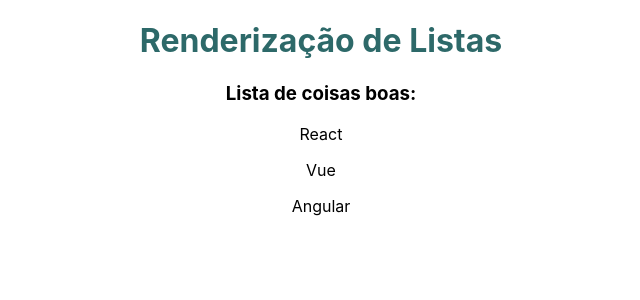
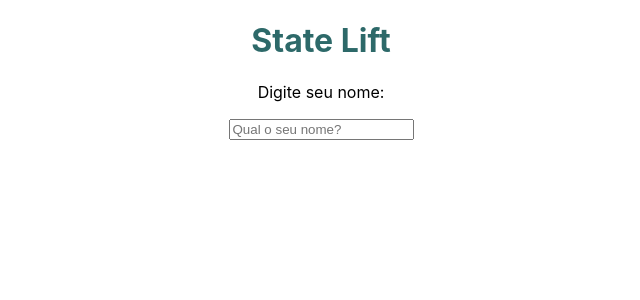
Before and after one commit to monamourdev/simplebudget, a React (Create React App) app in the folder budget/: page / in a window 1280 px wide. Shown: the top 300 px of the page, without its empty margins (319-959 px from the left). Built offline with nearby package versions, Linux system fonts and the light colour scheme.

Commit message:
Feat: state lift

```diff
--- a/budget/src/App.js
+++ b/budget/src/App.js
@@ -1,13 +1,16 @@
 import './App.css';
-import OutraLista from './components/OutraLista';
+import SeuNome from './components/SeuNome';
+import Saudacao from './components/Saudacao';
+import { useState } from 'react';
 
 function App() {
+  const [nome, setNome] = useState()
 
-  const meusItens = ['React', 'Vue', 'Angular']
   return (
     <div className="App">
-      <h1>Renderização de Listas</h1>
-      <OutraLista itens={meusItens}/>
+      <h1>State Lift</h1>
+      <SeuNome setNome={setNome}/>
+      <Saudacao nome={nome} />
     </div>
 
   );
--- /dev/null
+++ b/budget/src/components/Saudacao.js
@@ -0,0 +1,10 @@
+function Saudacao({nome}){
+    return(
+        <>
+            {nome && <p>Olá {nome}. Seja bem-vindo(a)</p>}
+        </>
+
+    )
+}
+
+export default Saudacao;
--- /dev/null
+++ b/budget/src/components/SeuNome.js
@@ -0,0 +1,16 @@
+function SeuNome({ setNome }) {
+    return (
+        <div>
+            <p>Digite seu nome: </p>
+            <input
+                type="text"
+                placeholder="Qual o seu nome?"
+                onChange={e => setNome(e.target.value)}
+            />
+
+
+        </div>
+    )
+}
+
+export default SeuNome;
```
